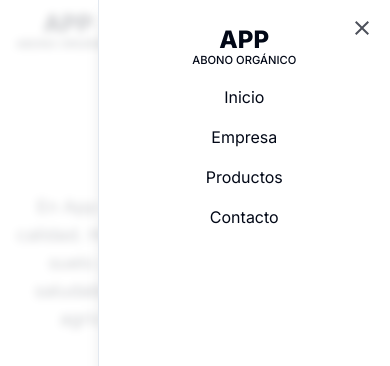
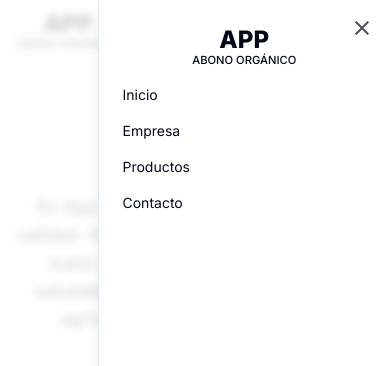
Before and after one commit to lbavendanos/qultiva, a Next.js app: page / in a window 390 px wide. Both pictures are taken after a click on the button "Open menu". Shown: the top 366 px of the page. Built offline with nearby package versions, Linux system fonts and the light colour scheme; no server answers.

Commit message:
Fix root nav

```diff
--- a/src/app/components/root-logo.tsx
+++ b/src/app/components/root-logo.tsx
@@ -1,11 +1,19 @@
-import { config } from '@/lib/utils/helpers'
+import { cn, config } from '@/lib/utils/helpers'
 import Link from 'next/link'
 
-export default function RootLogo() {
+interface RootLogoProps {
+  className?: string
+}
+
+export default function RootLogo({ className, ...props }: RootLogoProps) {
   const appName = config('app.name')
 
   return (
-    <Link href="/" className="flex flex-col items-center justify-center">
+    <Link
+      {...props}
+      href="/"
+      className={cn('flex flex-col items-center justify-center', className)}
+    >
       <span className="text-2xl font-extrabold uppercase lg:text-3xl">
         {appName}
       </span>
--- a/src/app/components/root-nav-link.tsx
+++ b/src/app/components/root-nav-link.tsx
@@ -1,19 +1,33 @@
 import { cn } from '@/lib/utils/helpers'
+import { cva, type VariantProps } from 'class-variance-authority'
 import Link, { LinkProps } from 'next/link'
 
-export interface RootNavLinkProps extends LinkProps {
+const navLinkVariants = cva('text-sm no-underline', {
+  variants: {
+    variant: {
+      mobile: 'px-0 py-2',
+      desktop:
+        'rounded-md px-3 py-2 transition-colors duration-150 hover:bg-foreground/[.03]',
+    },
+  },
+  defaultVariants: {
+    variant: 'mobile',
+  },
+})
+
+export interface RootNavLinkProps
+  extends LinkProps,
+    VariantProps<typeof navLinkVariants> {
   children?: React.ReactNode
   className?: string
 }
 
-export default function RootNavLink({ className, ...props }: RootNavLinkProps) {
+export default function RootNavLink({
+  variant,
+  className,
+  ...props
+}: RootNavLinkProps) {
   return (
-    <Link
-      {...props}
-      className={cn(
-        'rounded-md px-3 py-2 text-sm no-underline transition-colors duration-150 hover:bg-foreground/[.03]',
-        className,
-      )}
-    />
+    <Link {...props} className={cn(navLinkVariants({ variant }), className)} />
   )
 }
--- a/src/app/components/root-nav-toggler.tsx
+++ b/src/app/components/root-nav-toggler.tsx
@@ -1,3 +1,4 @@
+import { cn } from '@/lib/utils/helpers'
 import { MdMenu } from 'react-icons/md'
 import {
   Sheet,
@@ -8,23 +9,31 @@ import {
 import RootNav from './root-nav'
 import RootLogo from './root-logo'
 
-export default function RootNavToggler() {
+interface RootNavTogglerProps {
+  className?: string
+}
+
+export default function RootNavToggler({
+  className,
+  ...props
+}: RootNavTogglerProps) {
   return (
     <Sheet>
       <SheetTrigger
-        className="block hover:text-foreground/60 lg:hidden"
+        {...props}
+        className={cn(
+          'transition-colors duration-150 hover:text-foreground/60',
+          className,
+        )}
         aria-label="Open menu"
       >
         <MdMenu className="h-6 w-6" aria-hidden="true" />
       </SheetTrigger>
       <SheetContent>
-        <SheetHeader>
+        <SheetHeader className="mb-2">
           <RootLogo />
-          <RootNav
-            className="flex flex-col text-center"
-            linkClassName="hover:bg-transparent text-base"
-          />
         </SheetHeader>
+        <RootNav />
       </SheetContent>
     </Sheet>
   )
--- a/src/app/components/root-nav.tsx
+++ b/src/app/components/root-nav.tsx
@@ -1,22 +1,40 @@
+import { cn } from '@/lib/utils/helpers'
+import { cva, type VariantProps } from 'class-variance-authority'
 import RootNavLink from './root-nav-link'
 
-export interface RootNavProps extends React.ComponentPropsWithoutRef<'nav'> {
-  linkClassName?: string
-}
+const navVariants = cva('flex', {
+  variants: {
+    variant: {
+      mobile: 'flex-col',
+      desktop: 'flex-row',
+    },
+  },
+  defaultVariants: {
+    variant: 'mobile',
+  },
+})
 
-export default function RootNav({ linkClassName, ...props }: RootNavProps) {
+interface RootNavProps
+  extends React.ComponentPropsWithoutRef<'nav'>,
+    VariantProps<typeof navVariants> {}
+
+export default function RootNav({
+  variant,
+  className,
+  ...props
+}: RootNavProps) {
   return (
-    <nav {...props}>
-      <RootNavLink href="/" className={linkClassName}>
+    <nav {...props} className={cn(navVariants({ variant }), className)}>
+      <RootNavLink href="/" variant={variant}>
         Inicio
       </RootNavLink>
-      <RootNavLink href="/" className={linkClassName}>
+      <RootNavLink href="/" variant={variant}>
         Empresa
       </RootNavLink>
-      <RootNavLink href="/" className={linkClassName}>
+      <RootNavLink href="/" variant={variant}>
         Productos
       </RootNavLink>
-      <RootNavLink href="/" className={linkClassName}>
+      <RootNavLink href="/" variant={variant}>
         Contacto
       </RootNavLink>
     </nav>
--- a/src/app/layout.tsx
+++ b/src/app/layout.tsx
@@ -1,8 +1,8 @@
 import { config } from '@/lib/utils/helpers'
 import { Inter } from 'next/font/google'
 import { Metadata } from 'next'
+import RootLogo from './components/root-logo'
 import RootNav from './components/root-nav'
-import RootLogo from './components/root-logo'
 import RootNavToggler from './components/root-nav-toggler'
 import './globals.css'
 
@@ -46,10 +46,16 @@ export default function RootLayout({
     <html lang={appLocale} className={inter.className}>
       <body className="flex min-h-screen flex-col bg-background text-foreground">
         <header className="container py-2">
-          <section className="flex flex-wrap items-center justify-between">
-            <RootLogo />
-            <RootNavToggler />
-            <RootNav className="hidden lg:inline-block" />
+          <section className="grid grid-cols-12 items-center gap-6">
+            <div className="col-span-6 flex">
+              <RootLogo />
+            </div>
+            <div className="col-span-6 flex items-center justify-end lg:hidden">
+              <RootNavToggler />
+            </div>
+            <div className="col-span-6 hidden lg:flex lg:items-center lg:justify-end">
+              <RootNav variant="desktop" />
+            </div>
           </section>
         </header>
         <main className="grow">{children}</main>
--- a/src/components/ui/sheet.tsx
+++ b/src/components/ui/sheet.tsx
@@ -33,7 +33,7 @@ const SheetOverlay = React.forwardRef<
 SheetOverlay.displayName = SheetPrimitive.Overlay.displayName
 
 const sheetVariants = cva(
-  'fixed z-50 gap-4 bg-background p-6 shadow-lg transition ease-in-out data-[state=open]:animate-in data-[state=closed]:animate-out data-[state=closed]:duration-300 data-[state=open]:duration-500',
+  'fixed z-50 gap-4 bg-background p-6 shadow-lg transition ease-in-out data-[state=closed]:duration-300 data-[state=open]:duration-500 data-[state=open]:animate-in data-[state=closed]:animate-out',
   {
     variants: {
       side: {
```
